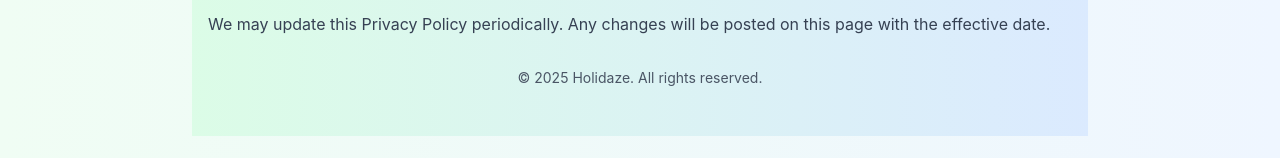
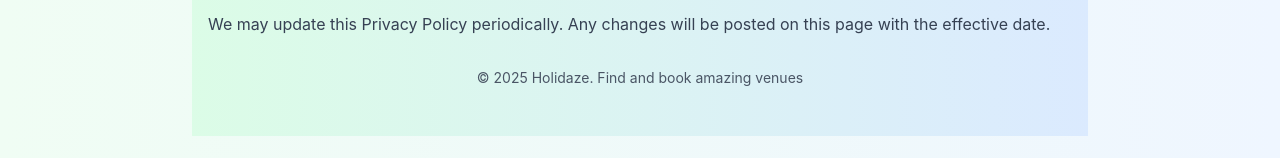
Before and after one commit to Noor807/Holidaze, a React (Vite) app: page /privacy in a window 1280 px wide. Shown: the part 1022-1180 px from the top of the page. Built offline with nearby package versions, Linux system fonts and the light colour scheme; no server answers.

Commit message:
foramtting the privacy policy

```diff
--- a/src/pages/privacyPolicy/index.tsx
+++ b/src/pages/privacyPolicy/index.tsx
@@ -81,7 +81,7 @@ const PrivacyPolicyPage: React.FC = () => {
       </p>
 
       <p className="mt-8 text-gray-600 text-sm text-center">
-        &copy; {currentYear} Holidaze. All rights reserved.
+        &copy; {currentYear} Holidaze. Find and book amazing venues
       </p>
     </div>
   );
```
